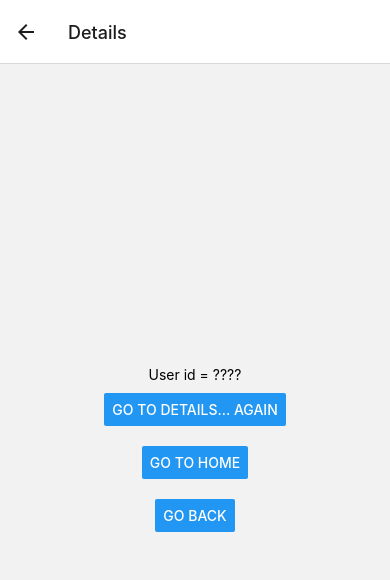
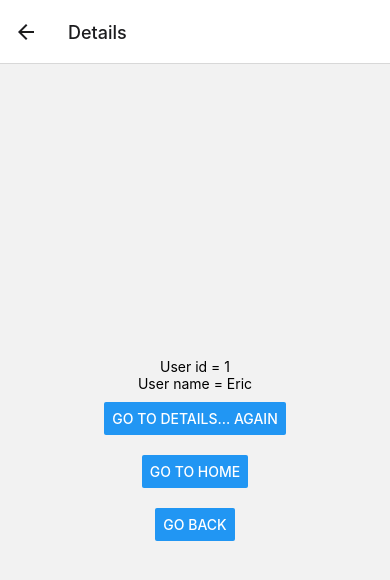
Before and after one commit to happy24h/udemy_react_native, a React Native app: screen / in a window 390 px wide. Both pictures are taken after a click on the button "GO TO DETAILS". Shown: the top 580 px of the page. Built offline with nearby package versions, Linux system fonts and the light colour scheme.

Commit message:
#47 passing parameters to routes

```diff
--- a/App.tsx
+++ b/App.tsx
@@ -2,7 +2,7 @@
 
 import * as React from "react";
 import { View, Text, Button } from "react-native";
-import { NavigationContainer, useNavigation } from "@react-navigation/native";
+import { NavigationContainer, useNavigation, useRoute } from "@react-navigation/native";
 import { createNativeStackNavigator } from "@react-navigation/native-stack";
 
 function HomeScreen({ navigation }: any) {
@@ -12,30 +12,39 @@ function HomeScreen({ navigation }: any) {
       <View style={{ marginVertical: 10 }}>
         <Button
           title="Go to Details"
-          onPress={() => navigation.navigate("Details")}
+          onPress={() =>
+            navigation.navigate("Details", { userId: 1, name: "Eric" })
+          }
         />
       </View>
       <View style={{ marginVertical: 10 }}>
         <Button
           title="GO USER ID = 1"
-          onPress={() => navigation.navigate("Details")}
+          onPress={() =>
+            navigation.navigate("Details", { userId: 2, name: "Viet Anh" })
+          }
         />
       </View>
       <View style={{ marginVertical: 10 }}>
         <Button
           title="GO USER ID = 2"
-          onPress={() => navigation.navigate("Details")}
+          onPress={() =>
+            navigation.navigate("Details", { userId: 3, name: "Văn Huy" })
+          }
         />
       </View>
     </View>
   );
 }
 
-function DetailsScreen() {
+function DetailsScreen(props: any) {
   const navigation: any = useNavigation();
+  const route: any = useRoute();
+  console.log('check route >>>', route.params);
   return (
     <View style={{ flex: 1, alignItems: "center", justifyContent: "center" }}>
-      <Text>User id = ????</Text>
+      <Text>User id = {route.params.userId}</Text>
+      <Text>User name = {route.params.name}</Text>
       <View style={{ marginVertical: 10 }}>
         <Button
           title="Go to Details... again"
```
Also changed, not shown: 1 other file (tests, documents, lock files or other folders).
